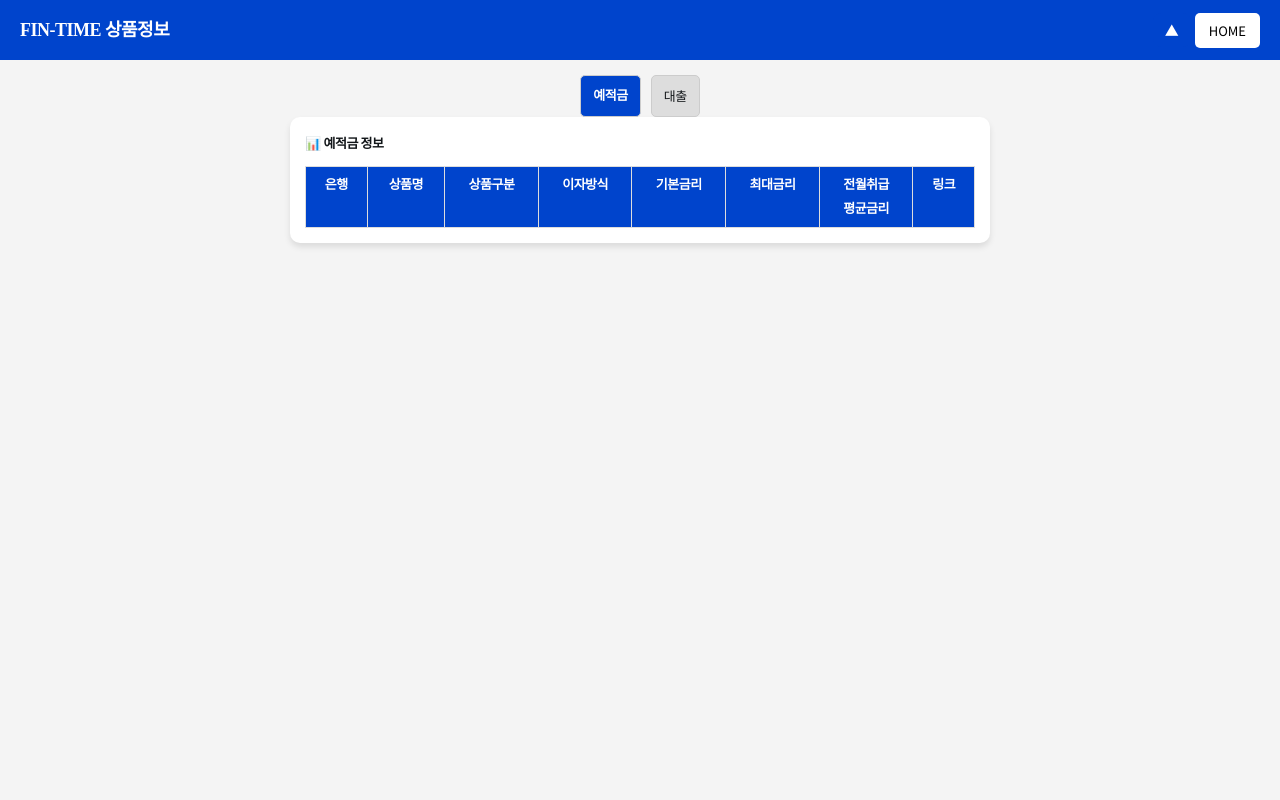
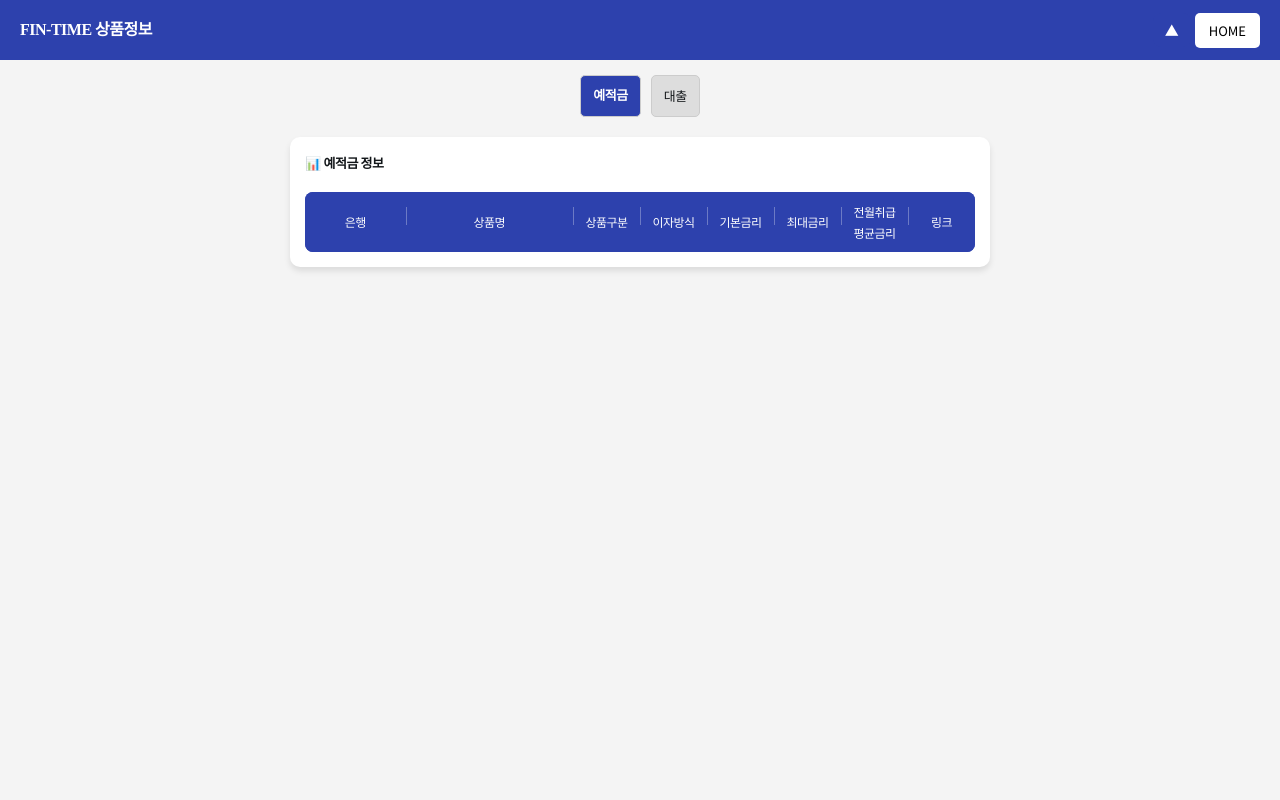
Before and after one commit to dubhe-fintime/finTime_client, a Flask app: page /productInfo in a window 1280 px wide. Run offline with Flask 3, Linux system fonts and the light colour scheme; lists and menus that the app fills with data are empty; some libraries are stand-ins or nearby versions; some web fonts are replaced.

Commit message:
table css 수정

```diff
--- a/templates/page/productInfo.html
+++ b/templates/page/productInfo.html
@@ -14,9 +14,6 @@
 
     <style>
         /* 기존 스타일 코드 */
-        :root {
-            --blue900: #0044cc;
-        }
 
         html, body {
             height: 100%;
@@ -48,7 +45,6 @@
             font-size: 16px;
         }
 
-        .header h2 { margin: 0; font-size: 18px; }
         .btn {
             padding: 8px 14px;
             background: white;
@@ -96,6 +92,7 @@
             border-radius: 10px;
             box-shadow: 0px 4px 6px rgba(0, 0, 0, 0.1);
             margin: 0 auto;
+            margin-top: 20px;
         }
 
         .tab-content.active { display: block; }
@@ -105,19 +102,11 @@
             overflow-x: auto;
         }
 
-        table {
-            width: 100%;
-            border-collapse: collapse;
-            margin-top: 10px;
-            background: white;
-            min-width: 600px;
-        }
 
         th, td {
-            border: 1px solid #ddd;
             padding: 6px 10px;
             text-align: center;
-            font-size: 13px;
+            font-size: 12px;
             white-space: nowrap;
         }
 
@@ -181,6 +170,8 @@
                 max-width: 100px;
             }
         }
+
+
     </style>
 </head>
 <body>
@@ -203,9 +194,18 @@
             <div id="depositAvgIntr">
                 <p id="depositAvgInfo"></p>
             </div>
-            <div class="table-container">
-                <table>
-                    <thead>
+            <table class="table intent-table">
+                <colgroup>
+                    <col style="width: 15%;">
+                    <col>
+                    <col style="width: 10%;">
+                    <col style="width: 10%;">
+                    <col style="width: 10%;">
+                    <col style="width: 10%;">
+                    <col style="width: 10%;">
+                    <col style="width: 10%;">
+                  </colgroup>
+                    <thead  class="thead type2">
                         <tr>
                             <th>은행</th>
                             <th>상품명</th>
@@ -213,14 +213,15 @@
                             <th>이자방식</th>
                             <th>기본금리</th>
                             <th>최대금리</th>
-                            <th>전월취급<br>평균금리</th>
+                            <th style="vertical-align: middle;">
+                                <span style="display: block; line-height: 2;">전월취급</span>
+                                <span style="display: block; line-height: 1.6;">평균금리</span>
+                            </th>
                             <th>링크</th>
                         </tr>
                     </thead>
-                    <tbody>
-                    </tbody>
-                </table>
-            </div>
+                    <tbody class="tbody"></tbody>
+            </table>
         </div>
 
         <div id="loan" class="tab-content">
@@ -229,8 +230,17 @@
                 <p id="loanAvgInfo"></p>
             </div>
             <div class="table-container">
-                <table>
-                    <thead>
+                <table class="table intent-table">
+                    <colgroup>
+                        <col style="width: 15%;">
+                        <col>
+                        <col style="width: 10%;">
+                        <col style="width: 10%;">
+                        <col style="width: 15%;">
+                        <col style="width: 10%;">
+                        <col style="width: 10%;">
+                      </colgroup>
+                    <thead  class="thead type2">
                         <tr>
                             <th>은행</th>
                             <th>상품명</th>
@@ -241,8 +251,7 @@
                             <th>최대금리</th>
                         </tr>
                     </thead>
-                    <tbody>
-                    </tbody>
+                    <tbody class="tbody"></tbody>
                 </table>
             </div>
         </div>
@@ -266,10 +275,16 @@
 
                     // 상품 데이터 반복 처리하여 <tr> 추가
                     response.forEach(item => {
+                        const prodNm = item.prod_nm.includes('(')
+                        ? `${item.prod_nm.split('(')[0]}<br>(${item.prod_nm.split('(')[1]}`
+                        : item.prod_nm;
+                        const cornm = item.cor_nm.includes('(')
+                        ? `${item.cor_nm.split('(')[0]}<br>(${item.cor_nm.split('(')[1]}`
+                        : item.cor_nm;
                         const row = document.createElement("tr");
                         row.innerHTML = `
-                            <td>${item.cor_nm}</td>
-                            <td>${item.prod_nm}</td>
+                            <td>${cornm}</td>
+                            <td>${prodNm}</td>
                             <td>${item.prod_type}</td>
                             <td>${item.saving_method}</td>
                             <td>${item.base_intr}%</td>
@@ -297,9 +312,15 @@
                     // 대출 상품 데이터 반복 처리하여 <tr> 추가
                     response.forEach(item => {
                         const row = document.createElement("tr");
+                        const prodNm = item.prod_nm.includes('(')
+                        ? `${item.prod_nm.split('(')[0]}<br>(${item.prod_nm.split('(')[1]}`
+                        : item.prod_nm;
+                        const cornm = item.cor_nm.includes('(')
+                        ? `${item.cor_nm.split('(')[0]}<br>(${item.cor_nm.split('(')[1]}`
+                        : item.cor_nm;
                         row.innerHTML = `
-                            <td>${item.cor_nm}</td>
-                            <td>${item.prod_nm}</td>
+                            <td>${cornm}</td>
+                            <td>${prodNm}</td>
                             <td>${item.residence_type}</td>
                             <td>${item.intr_method}</td>
                             <td>${item.repay_method}</td>
```
